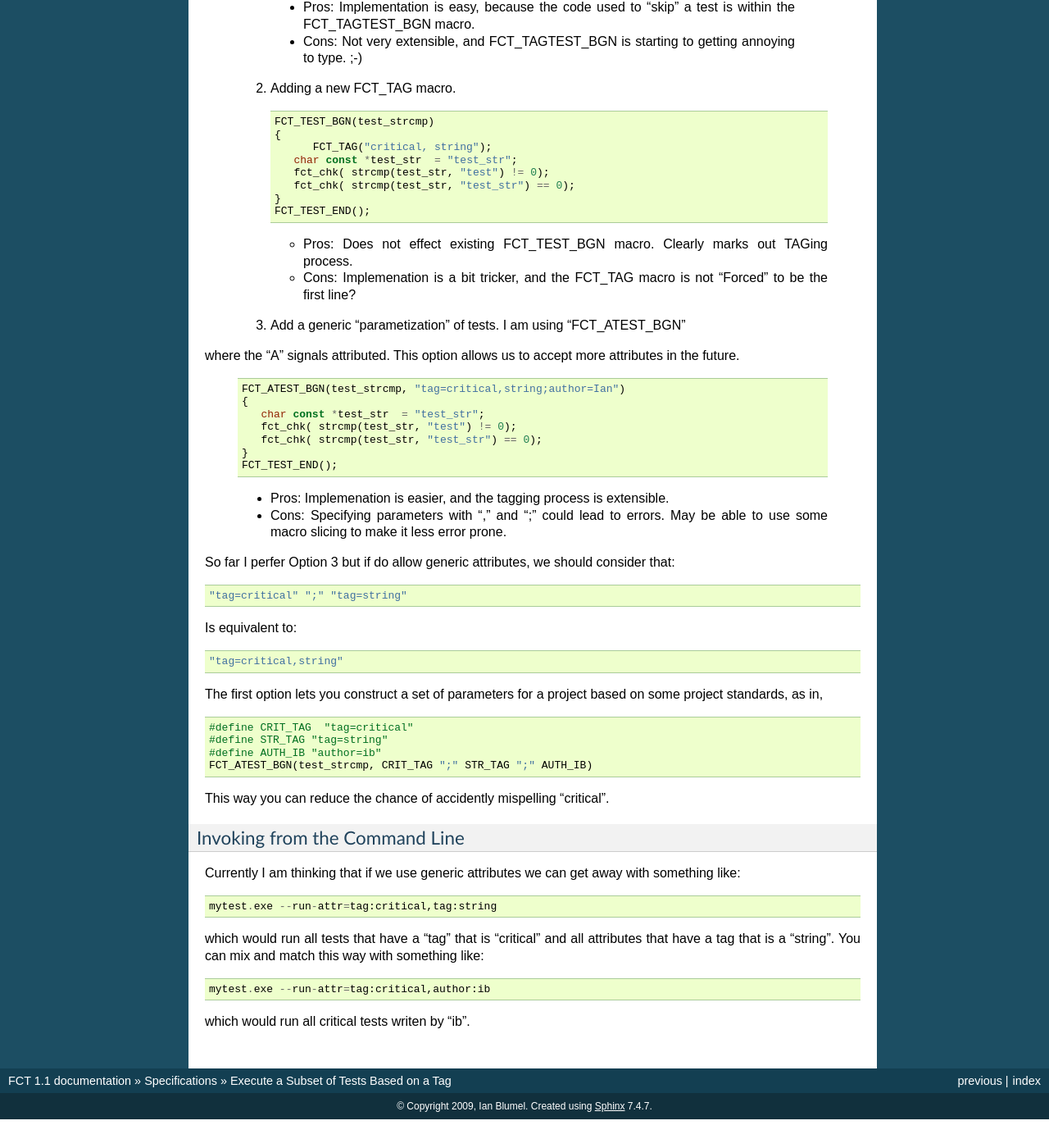
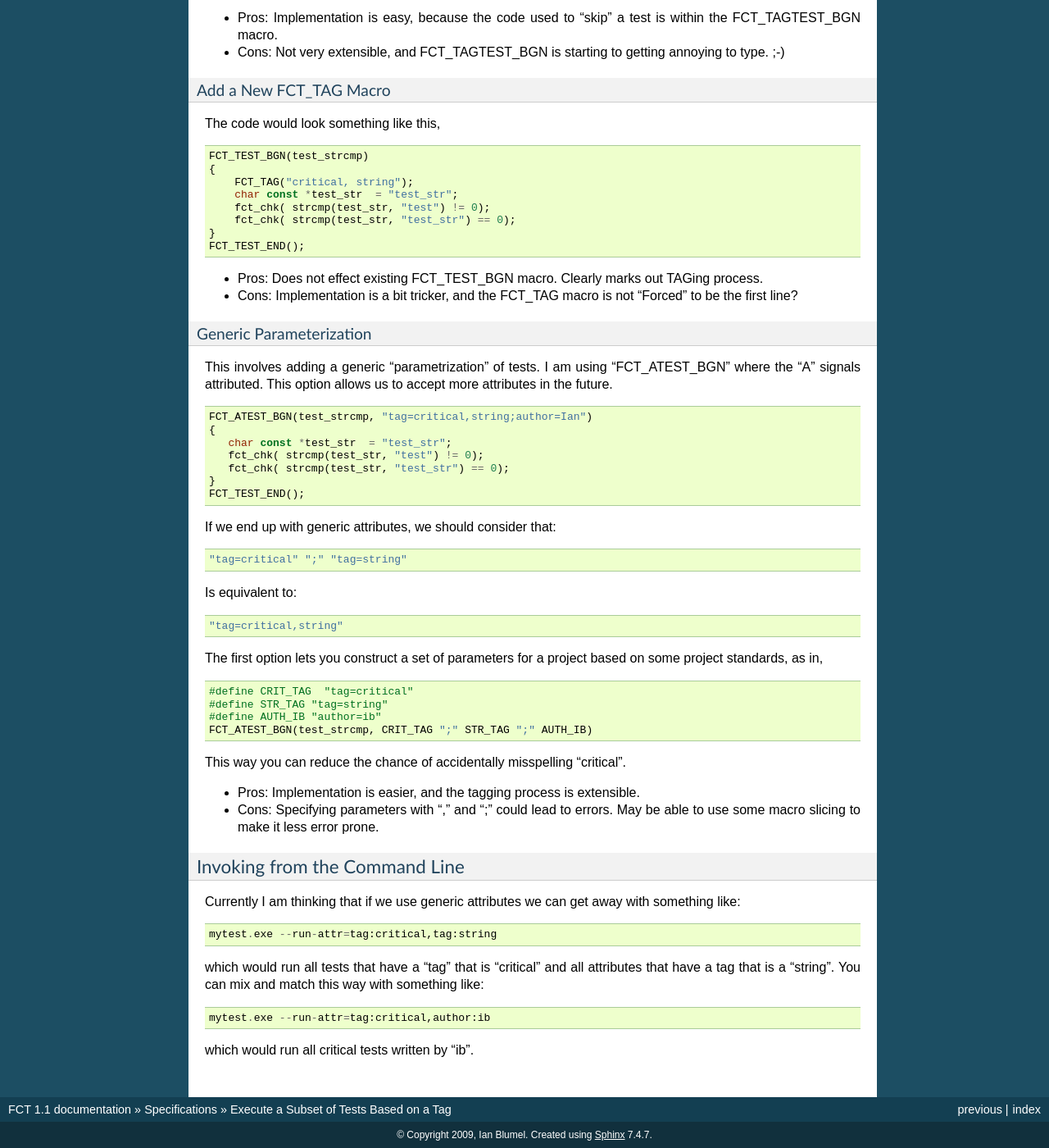
Before and after one commit to imb/fctx, a Sphinx documentation site: the page built from doc/source/specs/execute-tag-tests.rst, in a window 1280 px wide and 1400 px high, scrolled down 1267 px. Shown: the whole window at 82% size. Built offline with Sphinx 7.4.7, drawn with Linux system fonts in a browser that asks for light colours; formulas are drawn with MathJax 3; before the commit the page ends 2632 px from its top, so only the background shows below that; some of the changed text lies outside the part shown.

Commit message:
doc: - General doc cleanup. Mainly formating and spell checking.

```diff
--- a/doc/source/index.rst
+++ b/doc/source/index.rst
@@ -1,4 +1,4 @@
-Welcome to FCT's documentation!
+Welcome to FCT's Documentation!
 ===============================
 
 Contents:
--- a/doc/source/specs/execute-tag-tests.rst
+++ b/doc/source/specs/execute-tag-tests.rst
@@ -32,7 +32,7 @@ files. You will have the following,
   1. "run_non_critical_tests.c": Executes all non-critical tests.
   1. "run_all.c": Runs both critical and non-critical tests.
 
-The trick here is in how you define your implemenation files. If you look at
+The trick here is in how you define your implementation files. If you look at
 the existing FCT "test_multi.c" as an example you will see you can do something
 like this for, "run_critical.c",
 
@@ -78,65 +78,65 @@ test. The only part that needs a little work is figuring out if we should
 create a new macro for "inserting"  a tag on a test, or if we should add the
 tag to the "test definition".
 
-  1. Create a new FCT_TAGTEST_BGN  macro, that takes an extra field for tags.
+Create a new FCT_TAGTEST_BGN with extra parameters
+..................................................
 
-     .. code-block: c
+.. code-block: c
 
-	  FCT_TAGTEST_BGN(test_strcmp, "critical,string")
-	  {
-	     char const *test_str  = "test_str";
-	     fct_chk( strcmp(test_str, "test") != 0);
-	     fct_chk( strcmp(test_str, "test_str") == 0);
-	  }
-	  FCT_TEST_END();
+        FCT_TAGTEST_BGN(test_strcmp, "critical,string")
+	{
+	    char const *test_str  = "test_str";
+	    fct_chk( strcmp(test_str, "test") != 0);
+	    fct_chk( strcmp(test_str, "test_str") == 0);
+	}
+	FCT_TEST_END();
 
-    - Pros:  Implementation is easy, because the code used to "skip" a test is
-      within the FCT_TAGTEST_BGN macro.
-    - Cons:  Not very extensible, and FCT_TAGTEST_BGN  is starting to getting
-      annoying to type. ;-)
+- Pros:  Implementation is easy, because the code used to "skip" a test is
+  within the FCT_TAGTEST_BGN macro.
+- Cons:  Not very extensible, and FCT_TAGTEST_BGN  is starting to getting
+  annoying to type. ;-)
 
 
-  2. Adding a new FCT_TAG macro.
+Add a New FCT_TAG Macro
+........................
 
-     .. code-block:: c
+The code would look something like this,
 
-	  FCT_TEST_BGN(test_strcmp)
-	  {
-		FCT_TAG("critical, string");
-	     char const *test_str  = "test_str";
-	     fct_chk( strcmp(test_str, "test") != 0);
-	     fct_chk( strcmp(test_str, "test_str") == 0);
-	  }
-	  FCT_TEST_END();
+.. code-block:: c
+
+    FCT_TEST_BGN(test_strcmp)
+    {
+	FCT_TAG("critical, string");
+	char const *test_str  = "test_str";
+	fct_chk( strcmp(test_str, "test") != 0);
+	fct_chk( strcmp(test_str, "test_str") == 0);
+    }
+    FCT_TEST_END();
 
 
-     - Pros: Does not effect existing FCT_TEST_BGN  macro. Clearly marks out
-       TAGing process.
-     - Cons:  Implemenation is a bit tricker, and the  FCT_TAG  macro is not
-       "Forced"  to be the first line?
+- Pros: Does not effect existing FCT_TEST_BGN  macro. Clearly marks out TAGing
+  process.
+- Cons:  Implementation is a bit tricker, and the  FCT_TAG  macro is not
+  "Forced"  to be the first line?
 
+Generic Parameterization
+........................
 
-  3. Add a generic "parametization"  of tests. I  am using "FCT_ATEST_BGN"
-where the "A"  signals attributed. This option allows us to accept more
-attributes in the future.
+This involves adding a generic "parametrization"  of tests. I  am using
+"FCT_ATEST_BGN" where the "A"  signals attributed. This option allows us to
+accept more attributes in the future.
 
-    .. code-block:: c
+.. code-block:: c
 
-	  FCT_ATEST_BGN(test_strcmp, "tag=critical,string;author=Ian")
-	  {
-	     char const *test_str  = "test_str";
-	     fct_chk( strcmp(test_str, "test") != 0);
-	     fct_chk( strcmp(test_str, "test_str") == 0);
-	  }
-	  FCT_TEST_END();
+      FCT_ATEST_BGN(test_strcmp, "tag=critical,string;author=Ian")
+      {
+	 char const *test_str  = "test_str";
+	 fct_chk( strcmp(test_str, "test") != 0);
+	 fct_chk( strcmp(test_str, "test_str") == 0);
+      }
+      FCT_TEST_END();
 
-
-    - Pros: Implemenation is easier, and the tagging process is extensible.
-    - Cons:  Specifying parameters with ","  and ";"  could lead to errors. May
-      be able to use some macro slicing to make it less error prone.
-
-So far I  perfer Option 3 but if do allow generic attributes, we should
-consider that::
+If we end up with generic attributes, we should consider that::
 
     "tag=critical" ";" "tag=string"
 
@@ -154,7 +154,12 @@ some project standards, as in,
     #define AUTH_IB "author=ib"
     FCT_ATEST_BGN(test_strcmp, CRIT_TAG ";" STR_TAG ";" AUTH_IB)
 
-This way you can reduce the chance of accidently mispelling "critical".
+This way you can reduce the chance of accidentally misspelling "critical".
+
+- Pros: Implementation is easier, and the tagging process is extensible.
+- Cons:  Specifying parameters with ","  and ";"  could lead to errors. May be
+  able to use some macro slicing to make it less error prone.
+
 
 Invoking from the Command Line
 ------------------------------
@@ -170,4 +175,4 @@ with something like::
 
   mytest.exe --run-attr=tag:critical,author:ib
 
-which would run all critical tests writen by "ib".
+which would run all critical tests written by "ib".
```
Also changed, not shown: other parts of doc/source/specs/execute-tag-tests.rst (+1 -1 lines).
